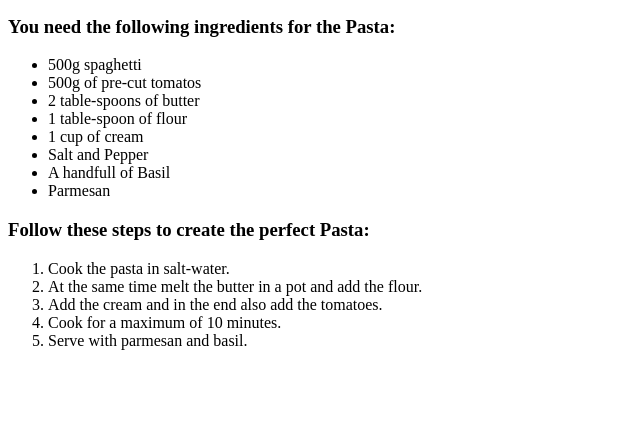
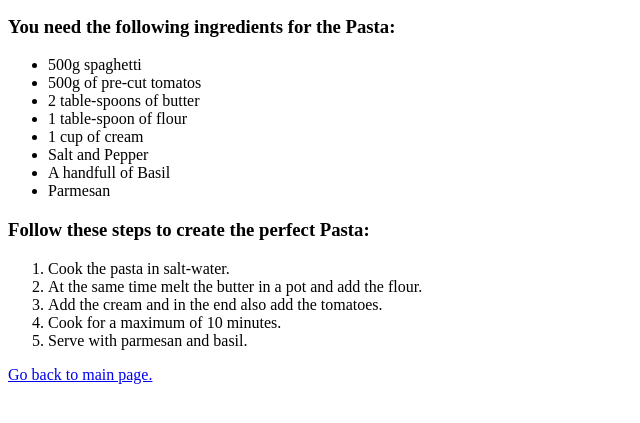
Before and after one commit to johannesmichalke/odin-recipes, a plain HTML site: page recipes/pasta.html in a window 1280 px wide. Shown: the part 101-524 px from the top of the page, without its empty margins (0-640 px from the left). Drawn offline with Linux system fonts and the light colour scheme.

Commit message:
Add return to main page button

```diff
--- a/recipes/pasta.html
+++ b/recipes/pasta.html
@@ -28,5 +28,6 @@
         <li>Cook for a maximum of 10 minutes.</li>
         <li>Serve with parmesan and basil.</li>
     </ol>
+    <a href="../index.html">Go back to main page.</a>
 </body>
 </html>
```
Also changed, not shown: recipes/pizza.html (+1 -0 lines), recipes/salad.html (+1 -0 lines).
